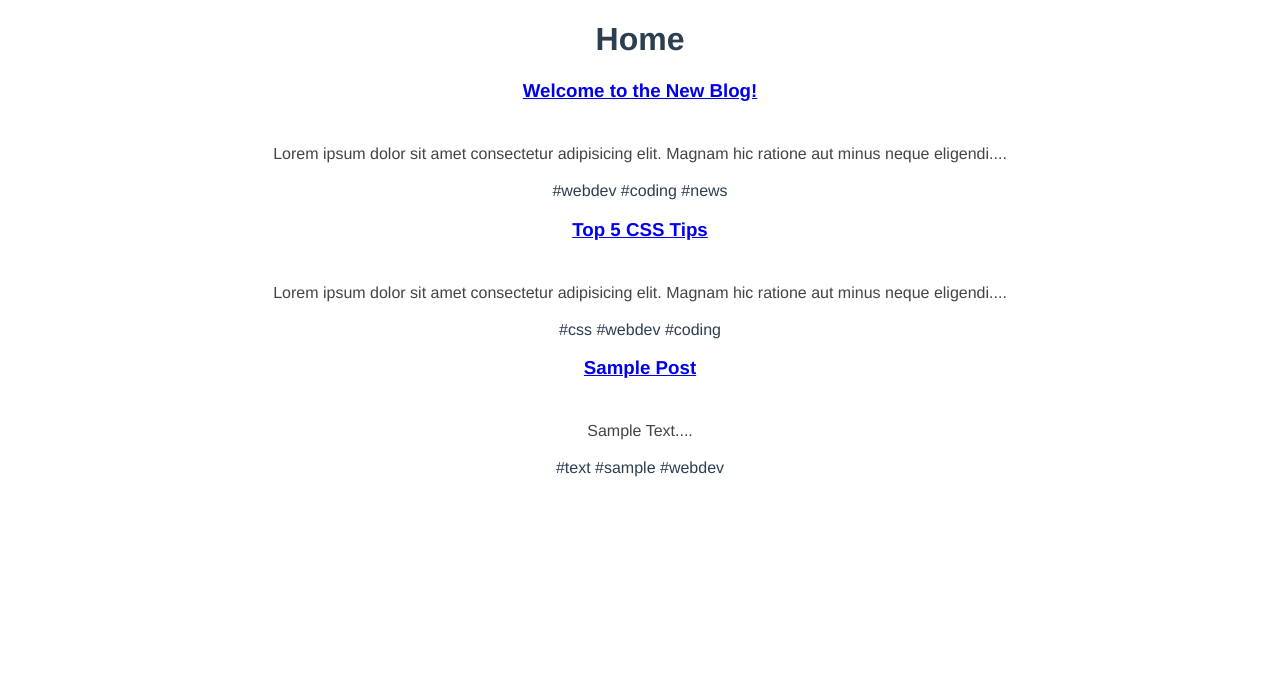
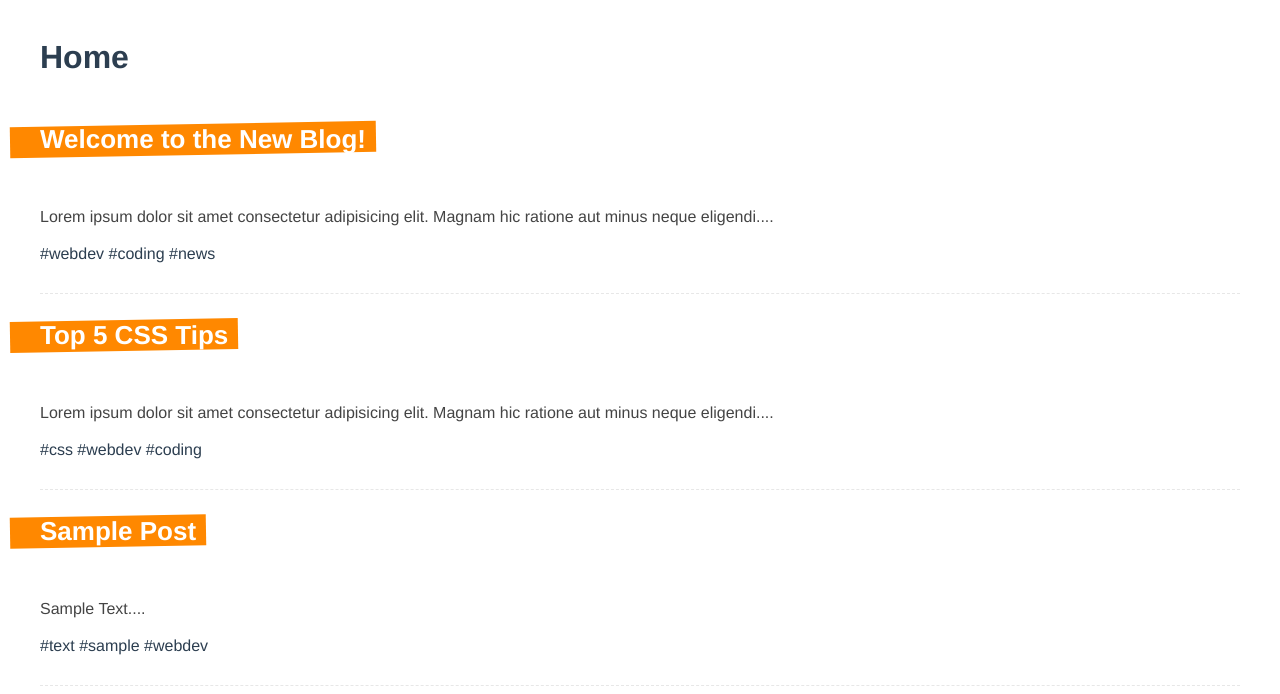
Before and after one commit to KDA-Coding/Vue_Firebase_Learning, a Vue app in the folder Ch9/dojo-blog/: page / in a window 1280 px wide. Shown: the top 694 px of the page. Built offline with nearby package versions, Linux system fonts and the light colour scheme; data requests are answered from the project's data file.

Commit message:
Completed Blog Styling
Modified some original style rules and created new style rules for blog components.

```diff
--- a/Ch9/dojo-blog/src/App.vue
+++ b/Ch9/dojo-blog/src/App.vue
@@ -7,7 +7,6 @@
   font-family: Avenir, Helvetica, Arial, sans-serif;
   -webkit-font-smoothing: antialiased;
   -moz-osx-font-smoothing: grayscale;
-  text-align: center;
   color: #2c3e50;
 }
 </style>
--- a/Ch9/dojo-blog/src/components/SinglePost.vue
+++ b/Ch9/dojo-blog/src/components/SinglePost.vue
@@ -30,4 +30,33 @@
 
 <style>
 
+    .post {
+        margin: 0 40px 30px;
+        padding-bottom: 30px;
+        border-bottom: 1px dashed #e7e7e7;
+    }
+
+    .post h3 {
+        display: inline-block;
+        position: relative;
+        font-size: 26px;
+        color: white;
+        margin-bottom: 10px;
+        max-width: 400px;
+    }
+
+    .post h3::before {
+        content: "";
+        display: block;
+        width: 100%;
+        height: 100%;
+        background: #ff8800;
+        position: absolute;
+        z-index: -1;
+        padding-right: 40px;
+        left: -30px;
+        transform: rotateZ(-1deg);
+    }
+
+
 </style>
--- a/Ch9/dojo-blog/src/composables/getPost.js
+++ b/Ch9/dojo-blog/src/composables/getPost.js
@@ -6,11 +6,6 @@
         const error = ref(null)
 
         const load = async () => {
-
-          // Simulate Delay
-          await new Promise(resolve => {
-            setTimeout(resolve, 2000)
-          })
 
           try {
 
--- a/Ch9/dojo-blog/src/composables/getPosts.js
+++ b/Ch9/dojo-blog/src/composables/getPosts.js
@@ -6,11 +6,6 @@
         const error = ref(null)
 
         const load = async () => {
-
-          // Simulate Delay
-          await new Promise(resolve => {
-            setTimeout(resolve, 2000)
-          })
 
           try {
               let data = await fetch('http://localhost:3000/posts')
--- a/Ch9/dojo-blog/src/views/HomeView.vue
+++ b/Ch9/dojo-blog/src/views/HomeView.vue
@@ -41,3 +41,13 @@
     },
 }
 </script>
+
+<style>
+
+  .home {
+    max-width: 1200px;
+    margin: 0 auto;
+    padding: 10px;
+  }
+
+</style>
```
